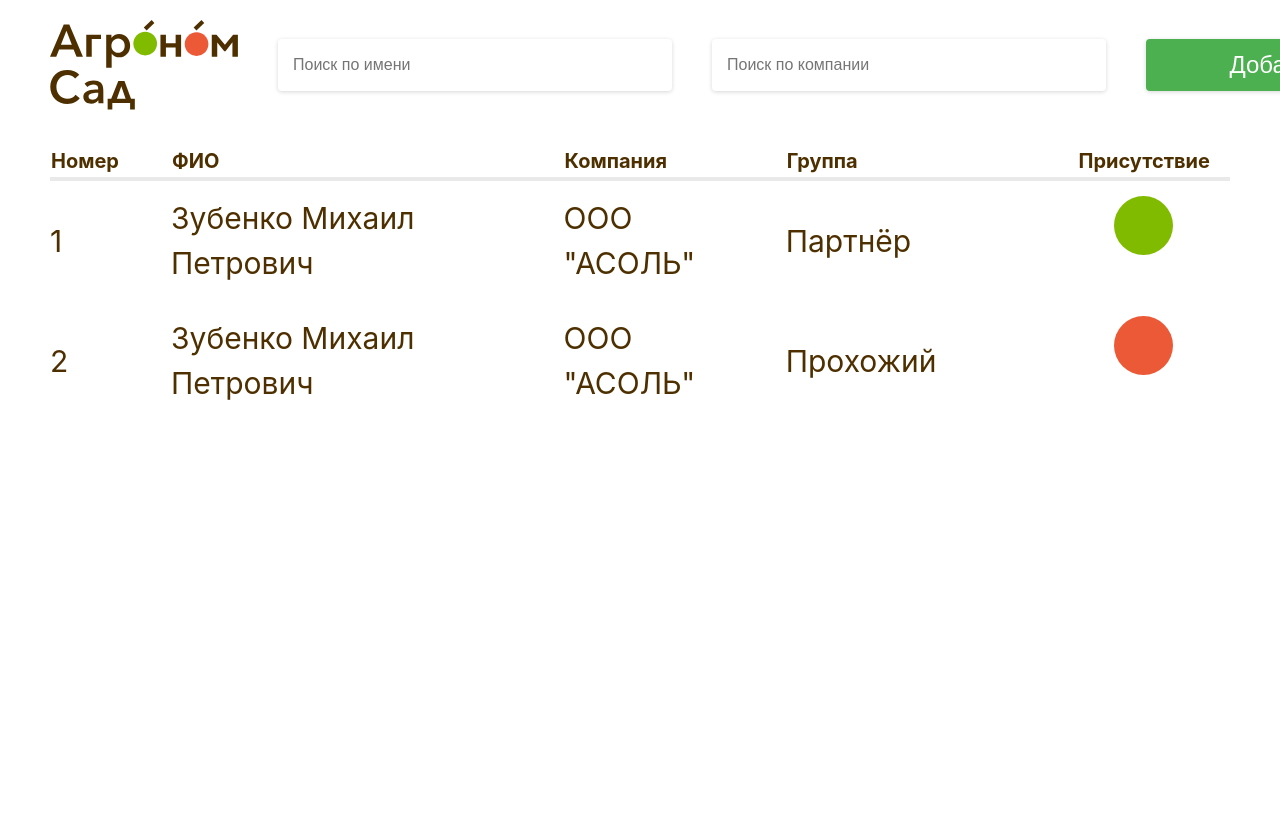
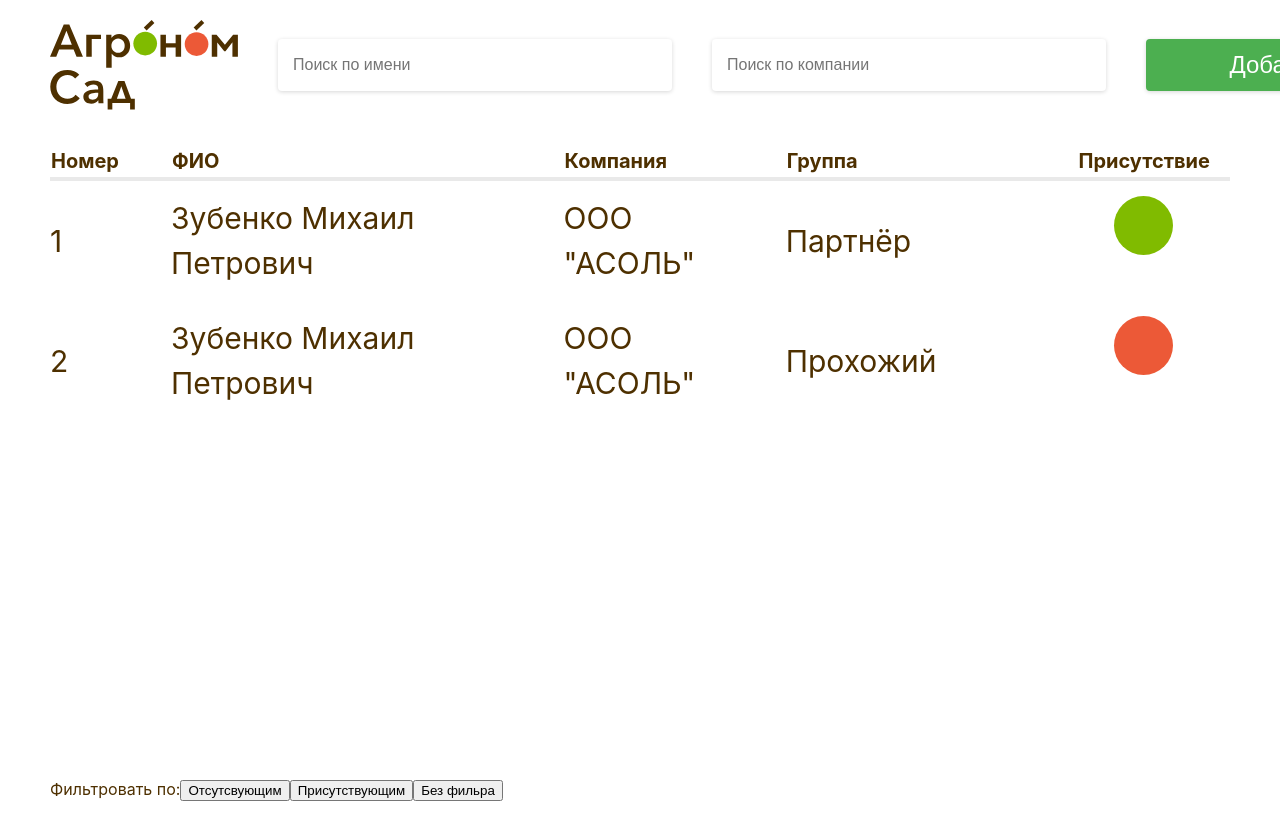
Before and after one commit to Rus7Iv/agro-garden, a Vue app: page / in a window 1280 px wide. Built offline with nearby package versions, Linux system fonts and the light colour scheme.

Commit message:
added footer

```diff
--- a/src/App.vue
+++ b/src/App.vue
@@ -1,8 +1,26 @@
 <template>
-  <AppHeader />
-  <router-view />
+  <div id="app">
+    <AppHeader />
+    <router-view class="content" />
+    <AppFooter />
+  </div>
 </template>
 
 <script setup lang="ts">
 import AppHeader from './components/AppHeader.vue';
+import AppFooter from './components/AppFooter.vue';
 </script>
+
+<style scoped>
+#app {
+  display: flex;
+  flex-direction: column;
+  min-height: 82vh;
+  align-items: flex-start;
+}
+
+.content {
+  flex-grow: 1;
+}
+
+</style>
--- /dev/null
+++ b/src/components/AppFooter.vue
@@ -0,0 +1,16 @@
+<template>
+    <footer class="footer-container">
+        <span>Фильтровать по:</span>
+        <button>Отсутсвующим</button>
+        <button>Присутствующим</button>
+        <button>Без фильра</button>
+    </footer>
+</template>
+
+<script setup lang="ts">
+</script>
+<style scoped>
+.footer-container {
+
+}
+</style>
--- a/src/pages/MainPage.vue
+++ b/src/pages/MainPage.vue
@@ -1,4 +1,5 @@
 <template>
+    <div>
         <table class="table-container">
             <thead>
                 <tr>
@@ -33,6 +34,7 @@
                 </tr>
             </tbody>
         </table>
+    </div>
 </template>
 <script setup lang="ts">
 import PresenceIndicator from '../components/PresenceIndicator.vue'
```
Lines whose indentation alone changed are shown as unchanged.
